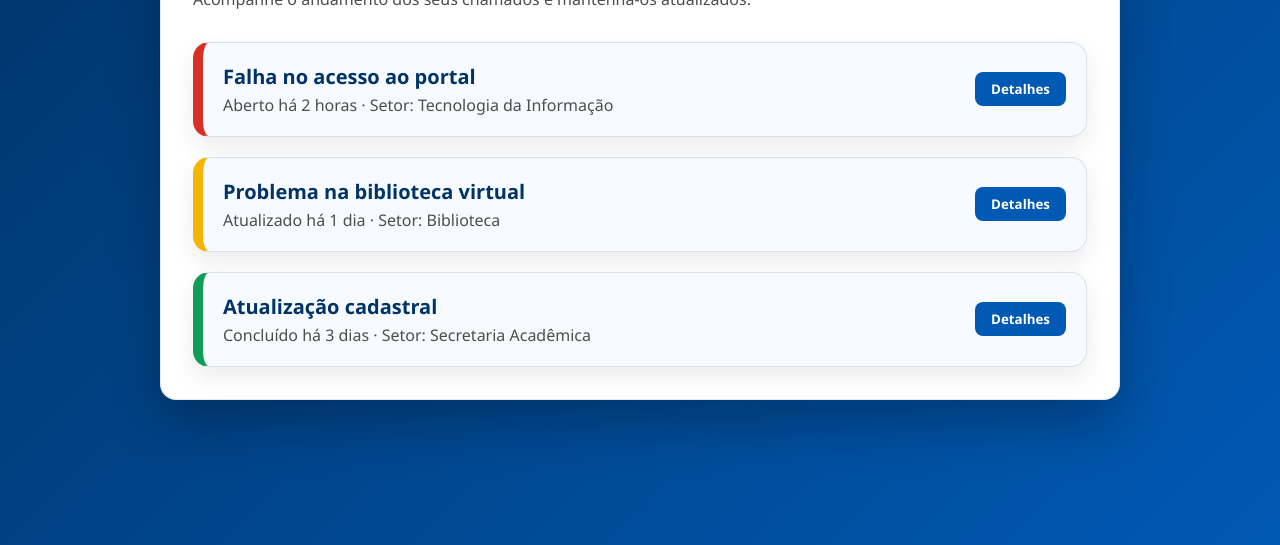
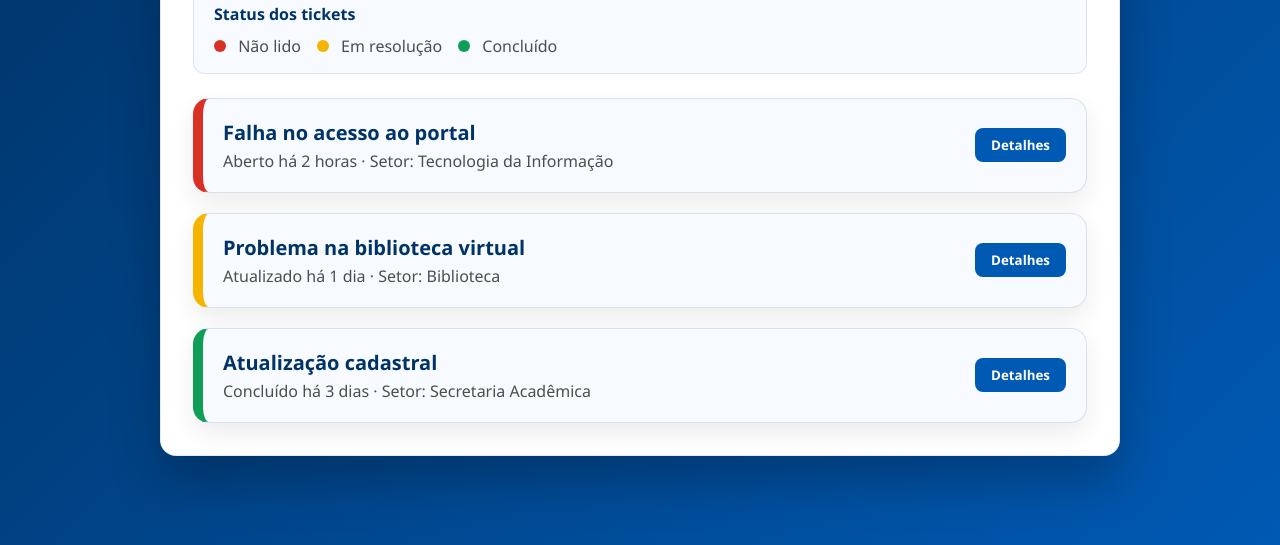
Before and after one commit to Yur3e/projeto-eng-software, a plain HTML site: page ver-tickets.html in a window 1280 px wide. Shown: the part 255-800 px from the top of the page. Drawn offline with Linux system fonts and the light colour scheme.

Commit message:
feat: Adicionando legenda a tela de verificar-tickets

```diff
--- a/style.css
+++ b/style.css
@@ -528,6 +528,50 @@ body.ticket-page {
     gap: 20px;
 }
 
+.ticket-legend {
+    border: 1px solid rgba(0, 51, 102, 0.12);
+    border-radius: 12px;
+    padding: 16px 20px;
+    margin-bottom: 24px;
+    background: #f7fbff;
+}
+
+.ticket-legend h3 {
+    margin-bottom: 10px;
+    font-size: 16px;
+    color: #003366;
+}
+
+.ticket-legend ul {
+    list-style: none;
+    display: flex;
+    flex-wrap: wrap;
+    gap: 16px;
+    margin: 0;
+    padding: 0;
+    color: #4d4d4d;
+}
+
+.legend-dot {
+    width: 12px;
+    height: 12px;
+    border-radius: 50%;
+    display: inline-block;
+    margin-right: 8px;
+}
+
+.legend-dot.status-new {
+    background: #d93025;
+}
+
+.legend-dot.status-progress {
+    background: #f4b400;
+}
+
+.legend-dot.status-done {
+    background: #0f9d58;
+}
+
 .ticket-card {
     border-radius: 16px;
     border: 1px solid rgba(0, 51, 102, 0.12);
--- a/ver-tickets.html
+++ b/ver-tickets.html
@@ -18,6 +18,15 @@
             </div>
             <a href="area-usuario.html" class="link-voltar">Voltar para a área do usuário</a>
         </header>
+
+        <section class="ticket-legend">
+            <h3>Status dos tickets</h3>
+            <ul>
+                <li><span class="legend-dot status-new"></span> Não lido</li>
+                <li><span class="legend-dot status-progress"></span> Em resolução</li>
+                <li><span class="legend-dot status-done"></span> Concluído</li>
+            </ul>
+        </section>
 
         <section class="ticket-list">
             <article class="ticket-card status-new">
```
